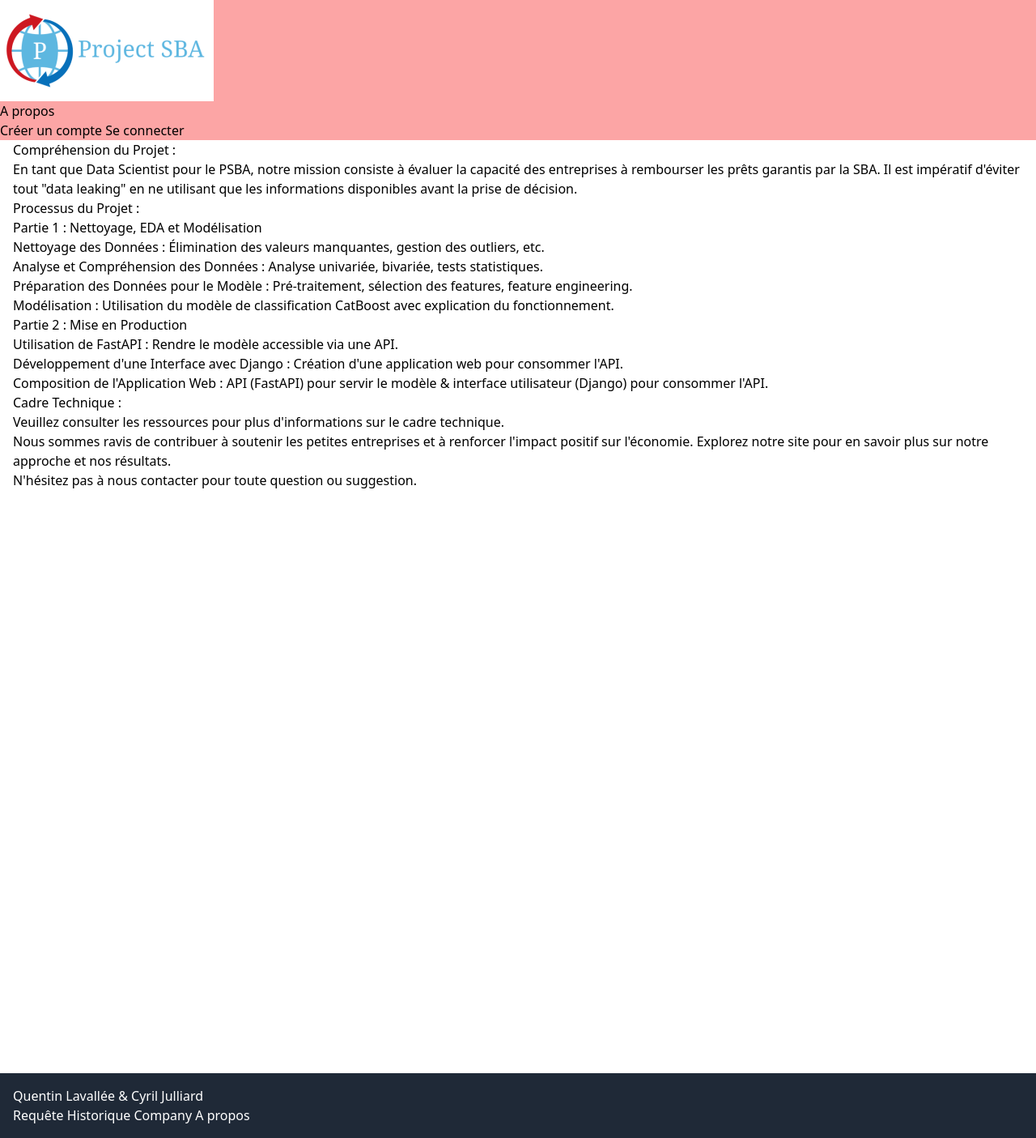
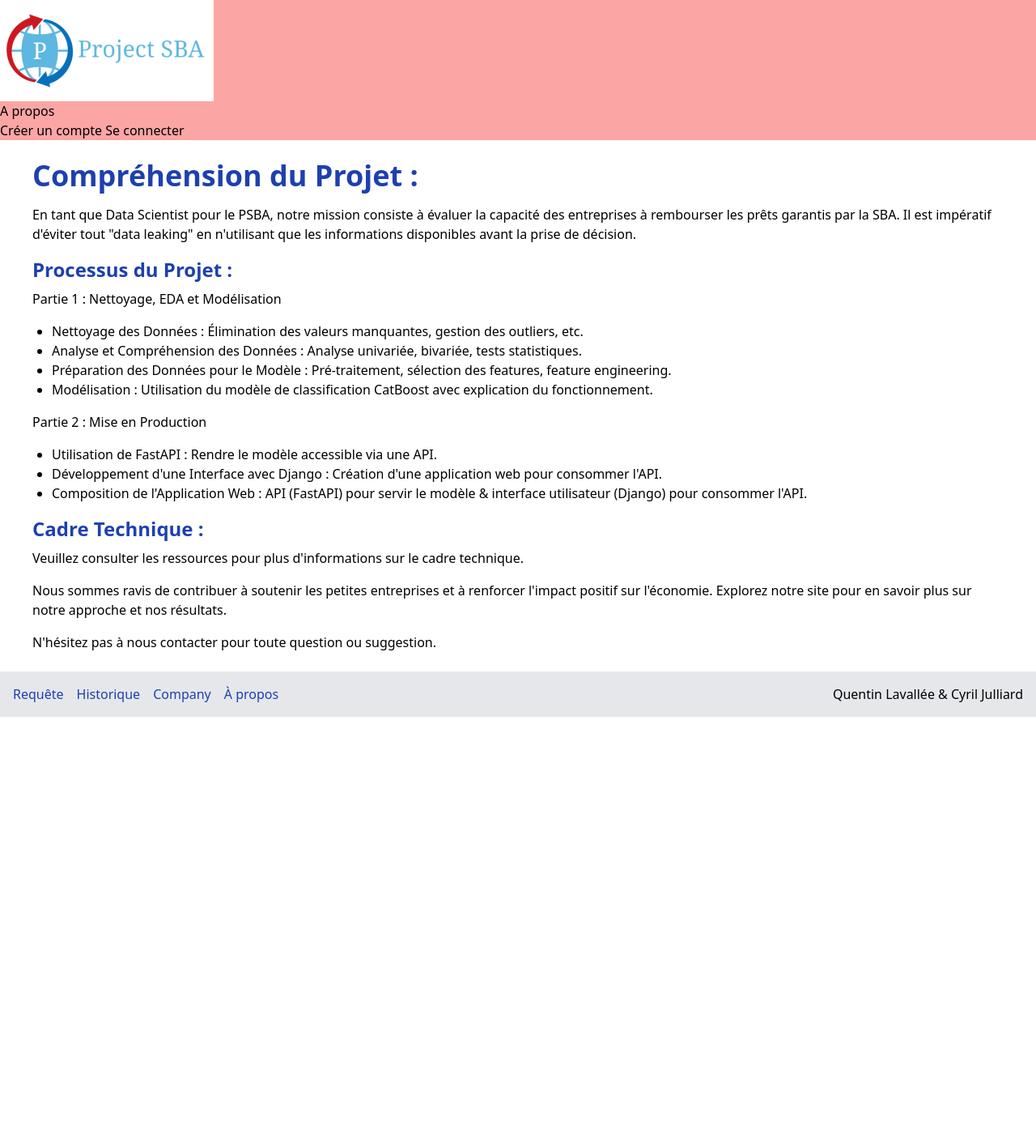
Before and after one commit to cjulliar/loan_project, a Django app: page /about/ in a window 1280 px wide. Shown: the whole page at 81% size. After the commit the page ends 885 px from the top, so only its background shows below. Run offline with Django 4.2, Linux system fonts and the light colour scheme; some libraries are stand-ins or nearby versions.

Commit message:
mise en forme des page html

```diff
--- a/app/main/templates/main/about_page.html
+++ b/app/main/templates/main/about_page.html
@@ -4,43 +4,33 @@
 
 {% block title %}About{% endblock title %}
 
+{% block content %}
+<div class="bg-white p-6">
+    <h1 class="text-blue-800 text-4xl font-bold mb-4">Compréhension du Projet :</h1>
 
-{% block content %}
+    <p class="mb-4">En tant que Data Scientist pour le PSBA, notre mission consiste à évaluer la capacité des entreprises à rembourser les prêts garantis par la SBA. Il est impératif d'éviter tout "data leaking" en n'utilisant que les informations disponibles avant la prise de décision.</p>
 
-<p>Compréhension du Projet :</P>
-<p>En tant que Data Scientist pour le PSBA, notre mission consiste à évaluer la capacité des entreprises à rembourser
-     les prêts garantis par la SBA. Il est impératif d'éviter tout "data leaking" en ne utilisant que les informations
-      disponibles avant la prise de décision.</p>
+    <h2 class="text-blue-800 text-2xl font-bold mb-2">Processus du Projet :</h2>
+    <p class="mb-4">Partie 1 : Nettoyage, EDA et Modélisation</p>
+    <ul class="list-disc ml-6 mb-4">
+        <li>Nettoyage des Données : Élimination des valeurs manquantes, gestion des outliers, etc.</li>
+        <li>Analyse et Compréhension des Données : Analyse univariée, bivariée, tests statistiques.</li>
+        <li>Préparation des Données pour le Modèle : Pré-traitement, sélection des features, feature engineering.</li>
+        <li>Modélisation : Utilisation du modèle de classification CatBoost avec explication du fonctionnement.</li>
+    </ul>
 
-<p>Processus du Projet :</p>
-<p>Partie 1 : Nettoyage, EDA et Modélisation</p>
-<ul>
-    <li>Nettoyage des Données : Élimination des valeurs manquantes, gestion des outliers, etc.
-    </li>
-    <li>Analyse et Compréhension des Données : Analyse univariée, bivariée, tests statistiques.
-    </li>
-    <li>Préparation des Données pour le Modèle : Pré-traitement, sélection des features, feature engineering.
-    </li>
-    <li>Modélisation : Utilisation du modèle de classification CatBoost avec explication du fonctionnement.
-    </li>
-</ul>
+    <p class="mb-4">Partie 2 : Mise en Production</p>
+    <ul class="list-disc ml-6 mb-4">
+        <li>Utilisation de FastAPI : Rendre le modèle accessible via une API.</li>
+        <li>Développement d'une Interface avec Django : Création d'une application web pour consommer l'API.</li>
+        <li>Composition de l'Application Web : API (FastAPI) pour servir le modèle & interface utilisateur (Django) pour consommer l'API.</li>
+    </ul>
 
-<p>Partie 2 : Mise en Production</p>
-<ul>
-    <li>Utilisation de FastAPI : Rendre le modèle accessible via une API.
-    </li>
-    <li>Développement d'une Interface avec Django : Création d'une application web pour consommer l'API.
-    </li>
-    <li>Composition de l'Application Web : API (FastAPI) pour servir le modèle & interface utilisateur (Django) pour
-        consommer l'API.
-    </li>
-</ul>
-<p>Cadre Technique :</p>
-<p>Veuillez consulter les ressources pour plus d'informations sur le cadre technique.</p>
+    <h2 class="text-blue-800 text-2xl font-bold mb-2">Cadre Technique :</h2>
+    <p class="mb-4">Veuillez consulter les ressources pour plus d'informations sur le cadre technique.</p>
 
-<p>Nous sommes ravis de contribuer à soutenir les petites entreprises et à renforcer l'impact positif sur l'économie.
-    Explorez notre site pour en savoir plus sur notre approche et nos résultats.</p>
+    <p class="mb-4">Nous sommes ravis de contribuer à soutenir les petites entreprises et à renforcer l'impact positif sur l'économie. Explorez notre site pour en savoir plus sur notre approche et nos résultats.</p>
 
-<p>N'hésitez pas à nous contacter pour toute question ou suggestion.</p>
-
+    <p>N'hésitez pas à nous contacter pour toute question ou suggestion.</p>
+</div>
 {% endblock content %}
--- a/app/templates/base.html
+++ b/app/templates/base.html
@@ -35,11 +35,11 @@
     {% block script %}{% endblock script %}
 </head>
 
-<body class="font-sans bg-white text-black">
+<body class="font-sans bg-white text-black  flex flex-col min-h-screen">
 
     {% include "includes/header.html" %}
 
-    <main class="container mx-auto px-4">
+    <main class="container mx-auto px-4 flex-grow">
 
         {% if messages %}
             <div class="px-4 py-2 mb-4 rounded-md border border-blue">
--- a/app/templates/includes/footer.html
+++ b/app/templates/includes/footer.html
@@ -2,22 +2,24 @@
 
 {% url "main:home" as home_url %}
 {% url "main:loan_request" as request_url %}
-{% url "main:history" as history_url %}
+{% url "main:loan_history" as history_url %}
 {% url "main:companies" as companies_url %}
 {% url "main:about" as about_url %}
-<div class="flex flex-col min-h-screen">
 
-    <footer class="mt-auto bg-gray-800 text-white p-4">
+<div class="flex-shrink-0">
 
-        <nav>
-            <div>
-                <p> Quentin Lavallée & Cyril Julliard</p>
+
+    <footer class="bg-gray-200 p-4">
+
+        <nav class="flex justify-between items-center">
+            <div class="flex space-x-4">
+                <a href="{{ request_url }}" class="text-blue-800 hover:text-blue-300 hover:underline">Requête</a>
+                <a href="{{ history_url }}" class="text-blue-800 hover:text-blue-300 hover:underline">Historique</a>
+                <a href="{{ companies_url }}" class="text-blue-800 hover:text-blue-300 hover:underline">Company</a>
+                <a href="{{ about_url }}" class="text-blue-800 hover:text-blue-300 hover:underline">À propos</a>
             </div>
             <div>
-                <a href="{{ request_url }}">Requête</a>
-                <a href="{{ history_url }}">Historique</a>
-                <a href="{{ companies_url }}">Company</a>
-                <a href="{{ about_url }}">A propos</a>
+                <p class="text-base">Quentin Lavallée & Cyril Julliard</p>
             </div>
         </nav>
 
```
Also changed, not shown: app/main/templates/main/companies_page.html (+13 -14 lines), app/main/templates/main/home_page.html (+11 -10 lines).
